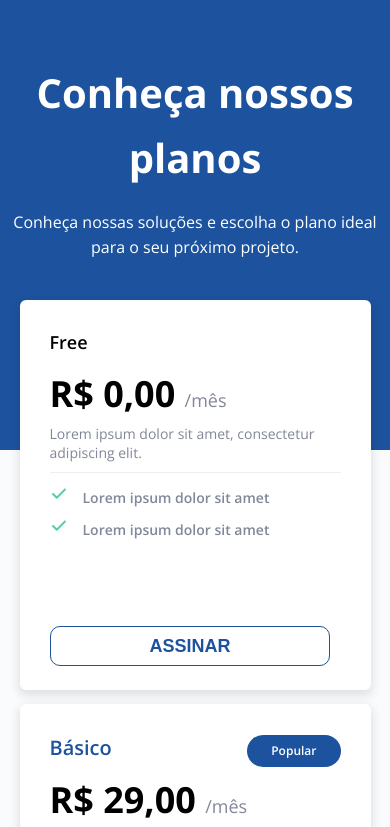
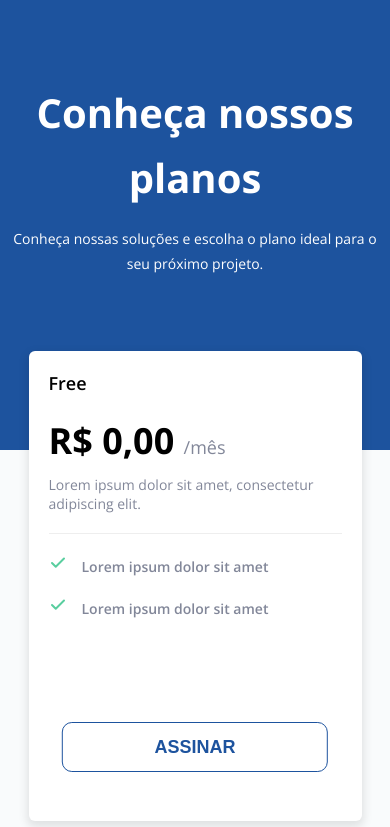
Before and after one commit to Symonnv/Pricing-Table, a plain HTML site: page index.html in a window 390 px wide. Shown: the top 827 px of the page. Drawn offline with nearby package versions, Linux system fonts and the light colour scheme.

Commit message:
adding responsiveness

```diff
--- a/css/style.css
+++ b/css/style.css
@@ -26,18 +26,21 @@ html::after {
 }
 
 body {
+  width: 100vw;
+  height: 100%;
   position: relative;
   font-family: "Open Sans", sans-serif;
   font-size: 1.6rem;
   background: var(--page-background);
+  padding-inline: 1rem;
 }
 
 header {
   display: grid;
   place-items: center;
-  gap: 2rem;
+  gap: 1.6rem;
 
-  margin-top: 100px;
+  margin-top: 8rem;
   margin-bottom: 75px;
 
   text-align: center;
@@ -69,6 +72,7 @@ main {
 main section {
   position: relative;
   width: 355px;
+  max-width: 100%;
   height: 470px;
   background-color: #fff;
   border-radius: 0.6rem;
@@ -84,7 +88,7 @@ main section .wrapper {
 }
 
 main section h4 {
-  margin-bottom: 20px;
+  margin-bottom: 2rem;
   font-weight: 600;
   font-size: 1.8rem;
   line-height: 2.5rem;
@@ -92,15 +96,28 @@ main section h4 {
 
 main section .retangle {
   display: flex;
-  align-items: baseline;
   justify-content: space-between;
+
+  padding: 3rem;
+
+  position: absolute;
+  z-index: 2;
+  top: 0;
+  left: 0;
+
+  width: 100%;
+  height: 7.6rem;
+  background-color: var(--yellow);
+  border-top-left-radius: 0.6rem;
+  border-top-right-radius: 0.6rem;
 }
 
 main section .retangle span {
+  display: flex;
+  align-items: center;
   background-color: var(--blue);
-  padding: 0.8rem 2.4rem;
+  padding: 1.4rem 2.8rem;
   border-radius: 4rem;
-
   font-weight: 600;
   font-size: 1.2rem;
   line-height: 1.6rem;
@@ -121,6 +138,10 @@ main section h2 {
   font-weight: 700;
   font-size: 3.6rem;
   line-height: 4.9rem;
+}
+
+main section#basic-plan h2 {
+  margin-top: 6rem;
 }
 
 main section h2 span {
@@ -170,9 +191,11 @@ main section ul li::before {
 
 main section button {
   position: absolute;
-  bottom: 30px;
-
-  width: 290px;
+  bottom: 0.8rem;
+  left: 50%;
+  right: 50%;
+  transform: translate(-50%, -50%);
+  width: 80%;
   height: 50px;
 
   text-transform: uppercase;
@@ -195,56 +218,25 @@ main section#basic-plan button {
   color: #fff;
 }
 
-@media (max-width: 1064px) {
-  header {
-    margin-top: 60px;
-    margin-bottom: 40px;
-  }
-
+@media (max-width: 900px) {
   main {
-    gap: 1.6rem;
+    flex-direction: column;
+    gap: 1.4rem;
   }
 
   main section {
-    width: 320px;
-    height: 390px;
+    width: 80%;
+    max-width: 364px;
   }
 
-  main section#basic-plan {
-    height: 414px;
-  }
-
-  main section h4 {
-    margin-bottom: 14px;
-  }
-
-  main section h2 {
-    margin-bottom: 6px;
-  }
-
-  main section p {
-    padding-bottom: 1rem;
-  }
-
-  main section ul {
-    gap: 1rem;
-    margin-top: 1.2rem;
+  main section .wrapper {
+    padding: 2.6rem;
   }
 
   main section button {
-    width: 270px;
-    height: 40px;
-  }
-
-  main section:not(#basic-plan) button {
-    bottom: 48px;
-  }
-}
-
-@media (max-width: 768px) {
-  main {
-    flex-direction: column;
-    gap: 1.4rem;
+    width: 296px;
+    max-width: 80%;
+    height: 50px;
   }
 
   main section:not(#basic-plan) button {
@@ -255,20 +247,22 @@ main section#basic-plan button {
 @media (max-width: 425px) {
   header h1 {
     font-size: 4rem;
-    margin-inline: 1rem;
   }
 
   header p {
-    font-size: 1.6rem;
-    margin-inline: 1rem;
+    font-size: 1.4rem;
   }
 
   main section {
     width: 90%;
   }
 
+  main section .wrapper {
+    padding: 2rem;
+  }
+
   main section button {
     width: 80%;
-    height: 40px;
+    height: 50px;
   }
 }
```
